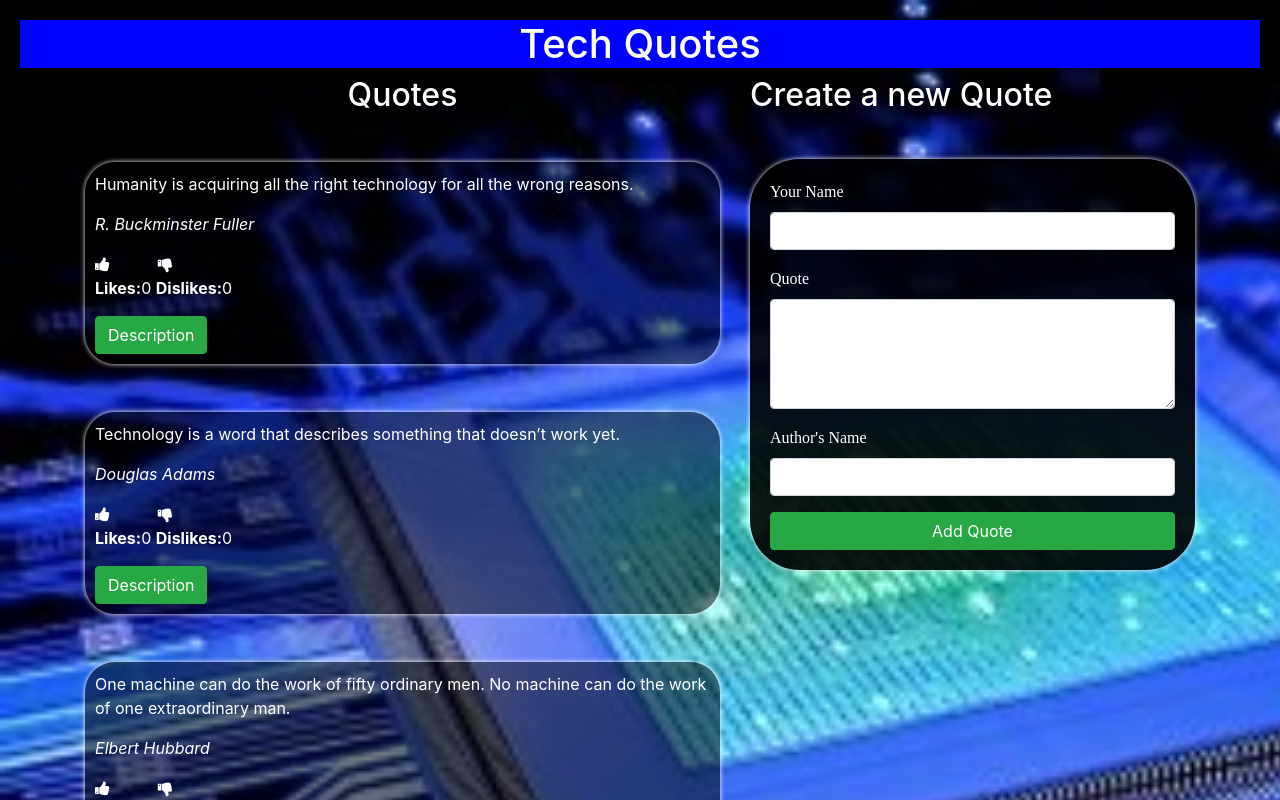
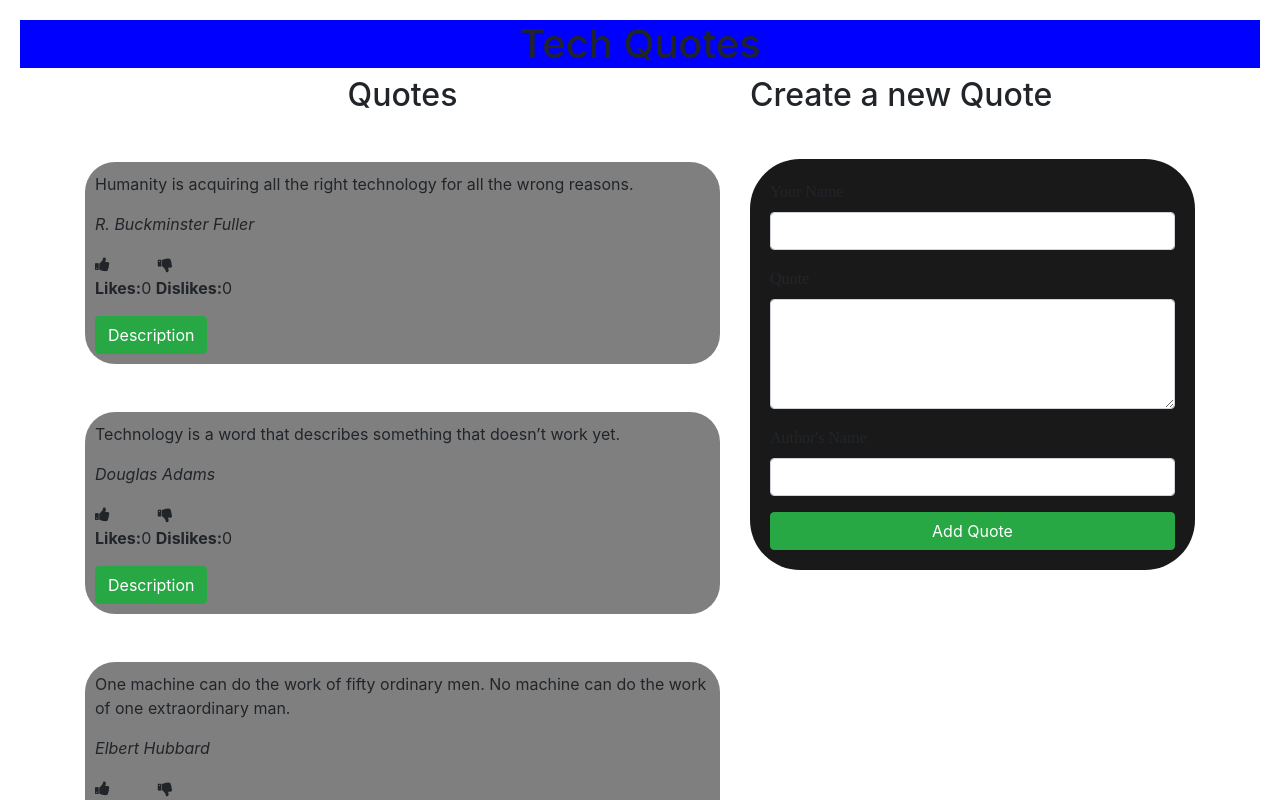
Before and after one commit to daisyarusey/Quotes, an Angular app: page / in a window 1280 px wide. Shown: the top 800 px of the page. Built offline with nearby package versions, Linux system fonts and the light colour scheme.

Commit message:
Remove background photo

```diff
--- a/src/app/quote/quote.component.css
+++ b/src/app/quote/quote.component.css
@@ -1,9 +1,5 @@
 .body{
   padding: 20px;
-  background-image: url(src/assets/bg.jpg);
-  background-repeat: no-repeat;
-  background-size: cover;
-  color: white;
 }
 
 #quotes{
```
